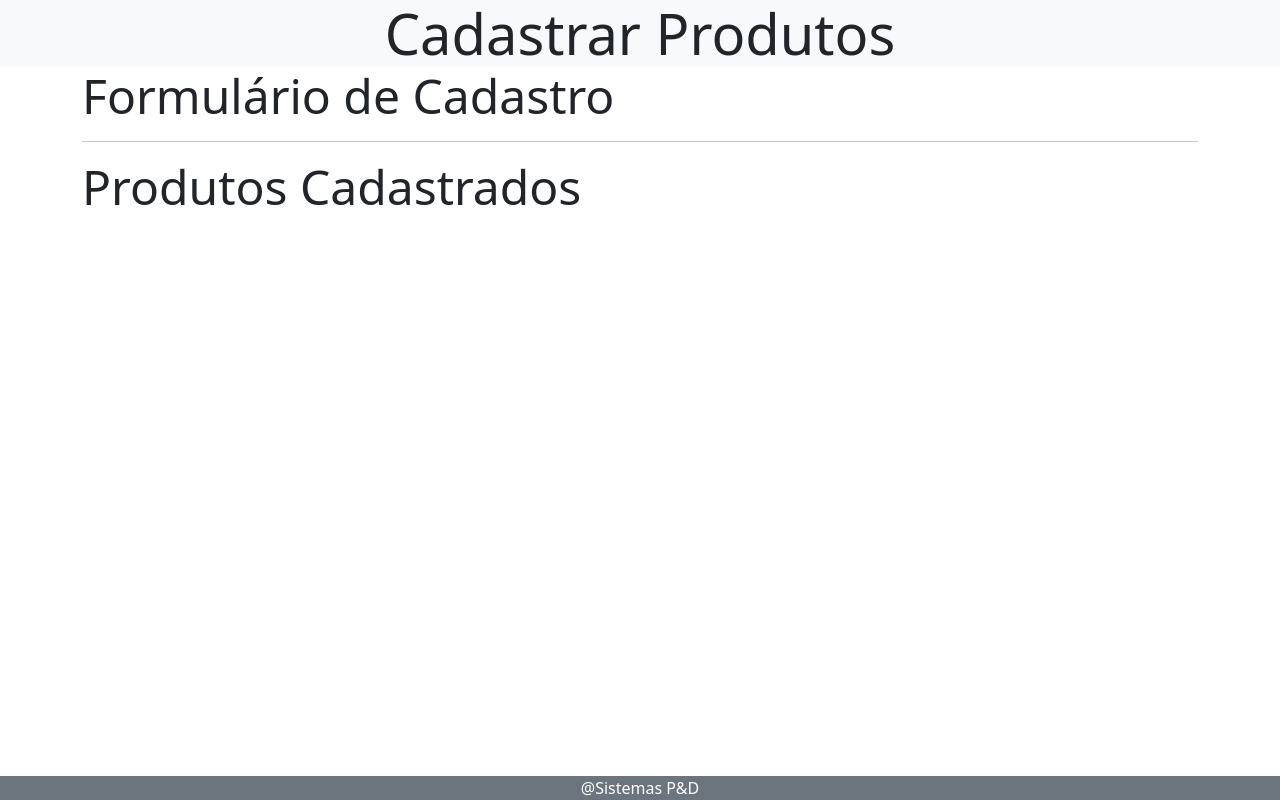
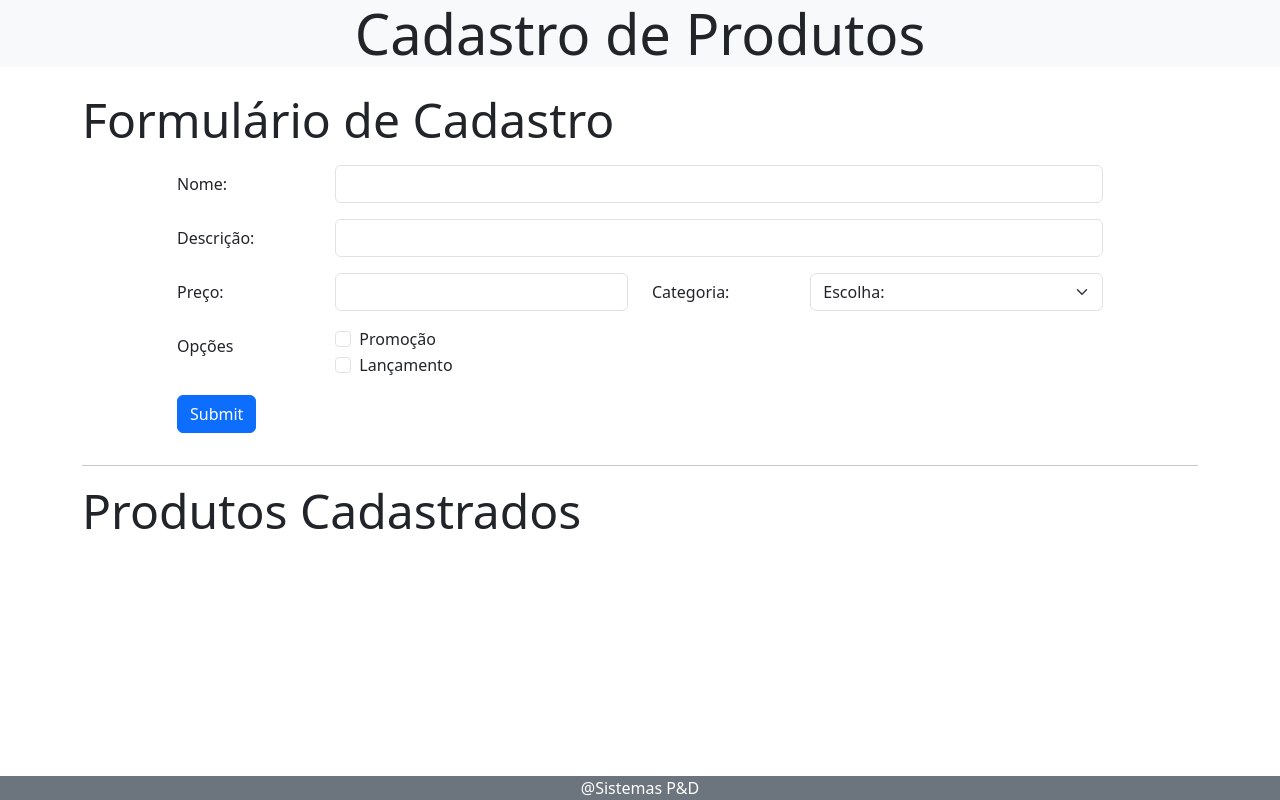
Before and after one commit to Wilson-Barbosa/JavaScript-Bootstrap-ADDITEMS, a plain HTML site: page index.html in a window 1280 px wide. Drawn offline with nearby package versions, Linux system fonts and the light colour scheme.

Commit message:
inputs to register products added successfully

```diff
--- a/index.html
+++ b/index.html
@@ -11,12 +11,73 @@
 </head>
 <body>
     <header class="display-4 bg-light text-center">
-        Cadastrar Produtos
+        Cadastro de Produtos
     </header>
 
-    <main class="container">
+    <main class="container mt-4">
         <section>
             <div class="display-5">Formulário de Cadastro</div>
+
+            <!-- Register Form -->
+            <div class="row mt-3">
+                <div class="col-md-10 offset-md-1">
+                    <form>
+                        <div class="row mb-3">
+                            <label for="inputNome" class="col-sm-2 col-form-label">Nome:</label>
+                            <div class="col-sm-10">
+                                <input type="text" class="form-control" id="inputNome">
+                            </div>
+                        </div>
+
+                        <div class="row mb-3">
+                            <label for="inputDescription" class="col-sm-2 col-form-label">Descrição:</label>
+                            <div class="col-sm-10">
+                                <input type="text" class="form-control" id="inputDescription">
+                            </div>
+                        </div>
+
+                        <div class="row mb-3">
+                            <label for="inputPrice" class="col-sm-2 col-form-label">Preço:</label>
+                            <div class="col-sm-4">
+                                <input type="number" class="form-control" id="inputPrice">
+                            </div>
+
+                            <label for="selectCategory" class="col-sm-2 col-form-label">Categoria:</label>
+                            <div class="col-sm-4">
+                                <select class="form-select" aria-label="Selecione uma opção" id="selectCategory">
+                                    <option selected>Escolha:</option>
+                                    <option value="1">Nacional</option>
+                                    <option value="2">Importado</option>
+                                    <option value="3">Produção Própria</option>
+                                </select>
+                            </div>
+                        </div>
+
+                        <div class="row mb-3">
+                            <label for="inputDescription" class="col-sm-2 col-form-label">Opções</label>
+                            <div class="col-sm-4">
+                                <div class="form-check">
+                                    <input class="form-check-input" type="checkbox" value="" id="checkBoxPromotion">
+                                    <label class="form-check-label" for="checkBoxPromotion">
+                                      Promoção
+                                    </label>
+                                </div>
+                                <div class="form-check">
+                                    <input class="form-check-input" type="checkbox" value="" id="checkBoxRelease">
+                                    <label class="form-check-label" for="checkBoxRelease">
+                                      Lançamento
+                                    </label>
+                                </div>
+                            </div>
+                        </div>
+                        <div class="row mb-3">
+                            <div class="col-sm-4">
+                                <button type="submit" class="btn btn-primary">Submit</button>
+                            </div>
+                        </div>
+                    </form>
+                </div>
+            </div>
         </section>
         <hr>
         <section>
```
